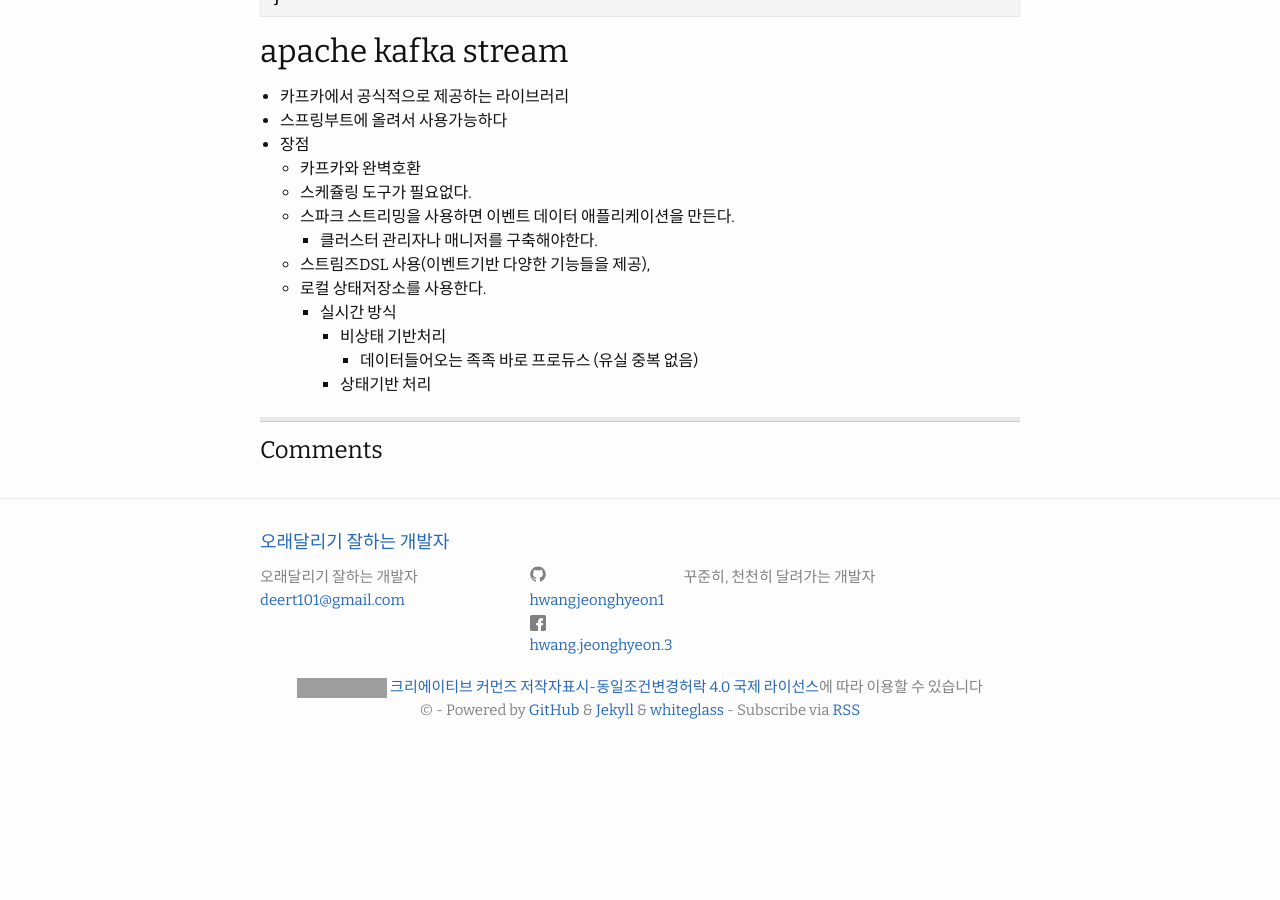
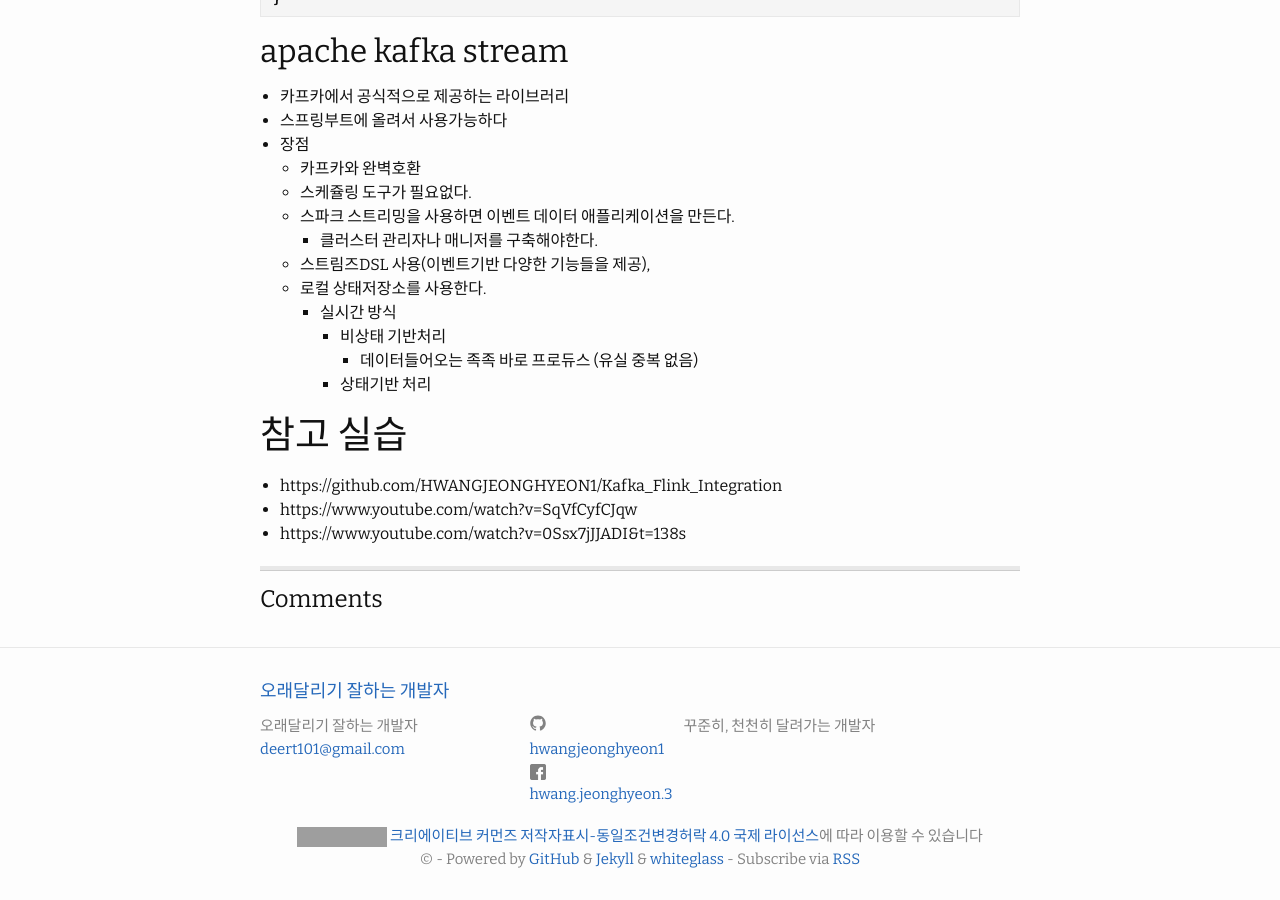
Before and after one commit to HWANGJEONGHYEON1/HWANGJEONGHYEON1.github.io, a Jekyll site: the page built from _posts/2022-08-04-kafka.md, in a window 1280 px wide and 900 px high, scrolled down 2752 px. Built offline with Jekyll 4.4.1, drawn with Linux system fonts in a browser that asks for light colours; comment, search, counter and statistics services are not loaded; before the commit the page ends 3503 px from its top, so only the background shows below that; grey boxes are pictures that could not be loaded.

Commit message:
[docs] kafka

```diff
--- a/_posts/2022-08-04-kafka.md
+++ b/_posts/2022-08-04-kafka.md
@@ -130,3 +130,8 @@ public class Consumer {
             - 비상태 기반처리
                 - 데이터들어오는 족족 바로 프로듀스 (유실 중복 없음)
             - 상태기반 처리
+
+# 참고 실습
+- https://github.com/HWANGJEONGHYEON1/Kafka_Flink_Integration
+- https://www.youtube.com/watch?v=SqVfCyfCJqw
+- https://www.youtube.com/watch?v=0Ssx7jJJADI&t=138s
```
